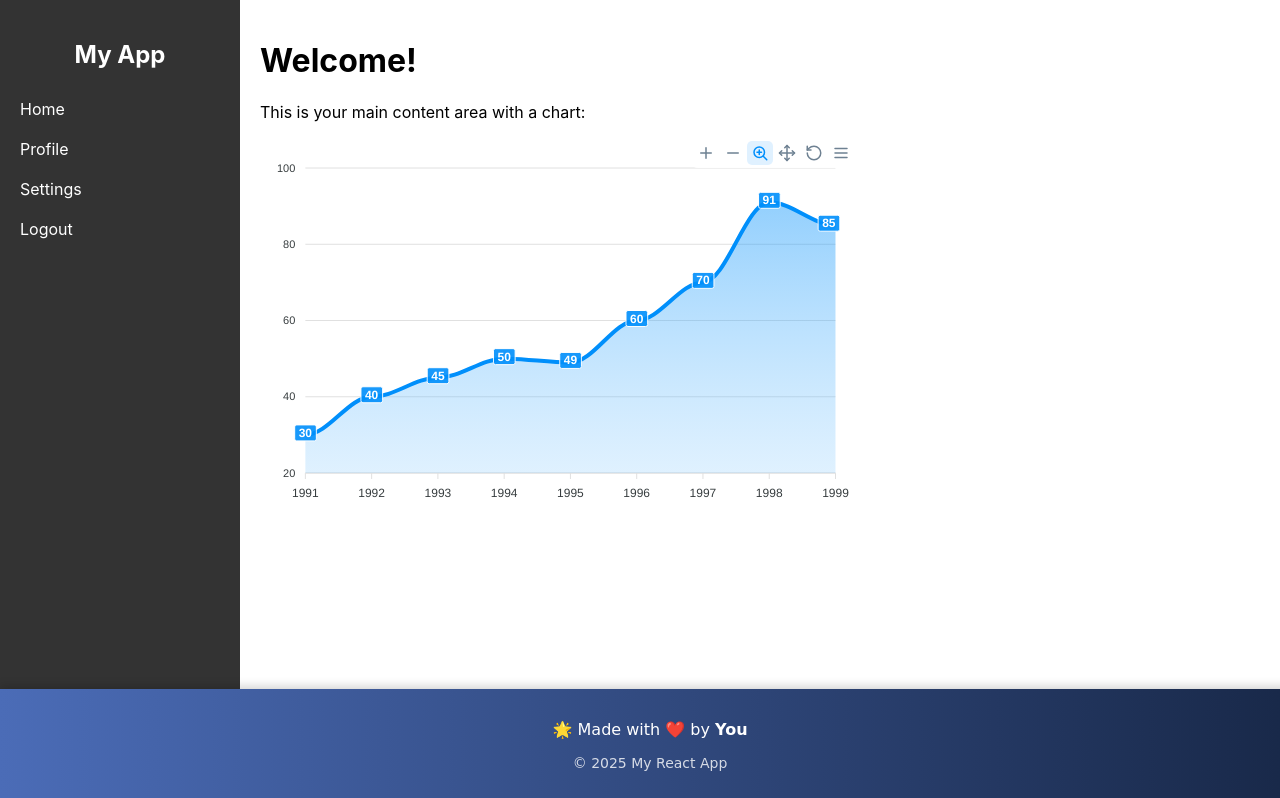
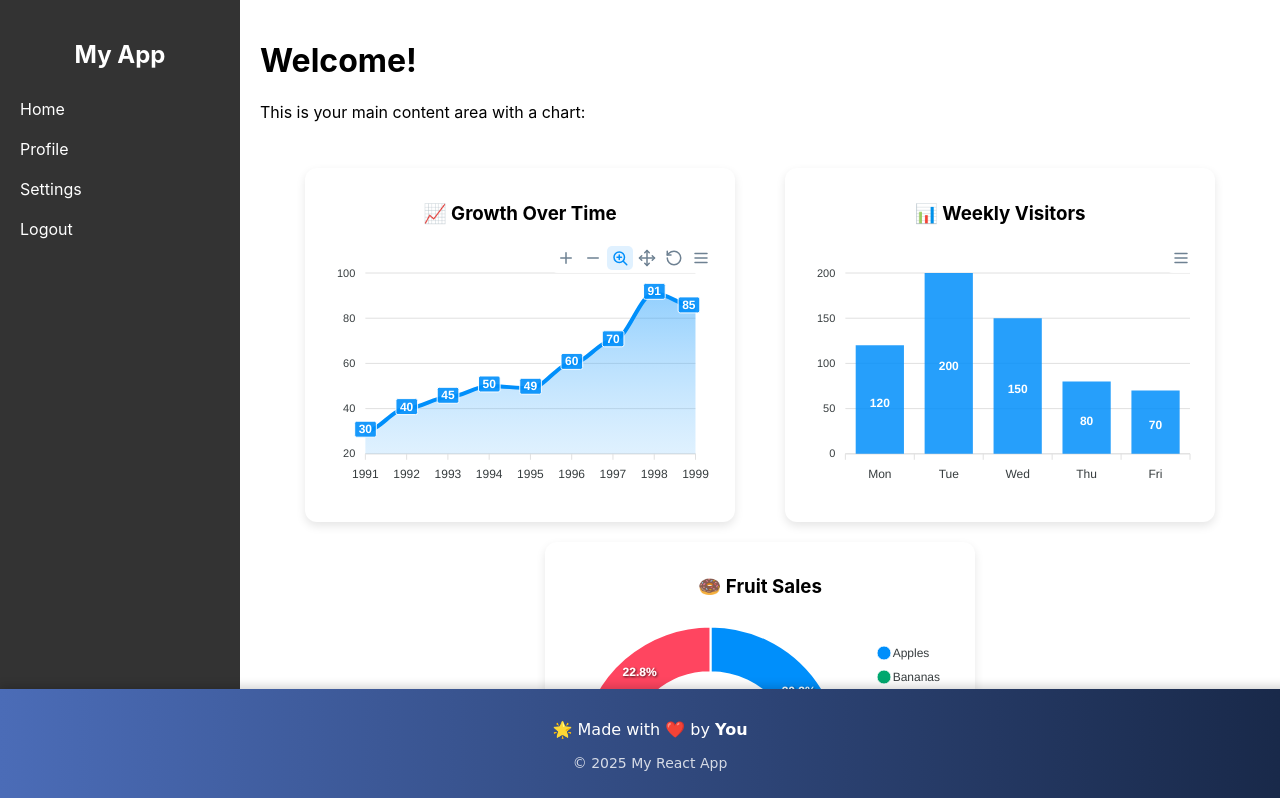
Before and after one commit to HassanAmir454/react-dashboard, a React (Create React App) app: page / in a window 1280 px wide. Shown: the top 798 px of the page. Built offline with nearby package versions, Linux system fonts and the light colour scheme.

Commit message:
component update

```diff
--- /dev/null
+++ b/src/ChartComponent/ChartComponent.css
@@ -0,0 +1,20 @@
+.charts-container {
+  display: flex;
+  flex-wrap: wrap;
+  justify-content: space-around;
+  padding: 20px;
+}
+
+.chart-box {
+  background: white;
+  border-radius: 12px;
+  box-shadow: 0 4px 10px rgba(0, 0, 0, 0.1);
+  padding: 15px;
+  margin: 10px;
+  text-align: center;
+  transition: transform 0.3s ease;
+}
+
+.chart-box:hover {
+  transform: translateY(-5px);
+}
--- a/src/ChartComponent/ChartComponent.js
+++ b/src/ChartComponent/ChartComponent.js
@@ -1,37 +1,78 @@
 import React, { Component } from "react";
 import Chart from "react-apexcharts";
+import "./ChartComponent.css"; // We'll style it next
 
 class ChartComponent extends Component {
   constructor(props) {
     super(props);
 
     this.state = {
-      options: {
-        chart: {
-          id: "basic-bar"
+      // Chart 1 (Your existing chart)
+      areaOptions: {
+        chart: { id: "basic-bar" },
+        xaxis: {
+          categories: [1991, 1992, 1993, 1994, 1995, 1996, 1997, 1998, 1999],
         },
-        xaxis: {
-          categories: [1991, 1992, 1993, 1994, 1995, 1996, 1997, 1998, 1999]
-        }
       },
-      series: [
+      areaSeries: [
         {
           name: "series-1",
-          data: [30, 40, 45, 50, 49, 60, 70, 91, 85]
-        }
-      ]
+          data: [30, 40, 45, 50, 49, 60, 70, 91, 85],
+        },
+      ],
+
+      // Chart 2 (Bar chart)
+      barOptions: {
+        chart: { id: "bar-chart" },
+        xaxis: { categories: ["Mon", "Tue", "Wed", "Thu", "Fri"] },
+      },
+      barSeries: [
+        { name: "Visitors", data: [120, 200, 150, 80, 70] },
+      ],
+
+      // Chart 3 (Donut chart)
+      donutOptions: {
+        labels: ["Apples", "Bananas", "Oranges", "Grapes"],
+      },
+      donutSeries: [44, 55, 13, 33],
     };
   }
 
   render() {
     return (
-      <div className="chart">
-        <Chart
-          options={this.state.options}
-          series={this.state.series}
-          type="area" // can also be 'bar' or 'line'
-          width="600"
-        />
+      <div className="charts-container">
+        {/* Chart 1 - Area */}
+        <div className="chart-box">
+          <h3>📈 Growth Over Time</h3>
+          <Chart
+            options={this.state.areaOptions}
+            series={this.state.areaSeries}
+            type="area"
+            width="400"
+          />
+        </div>
+
+        {/* Chart 2 - Bar */}
+        <div className="chart-box">
+          <h3>📊 Weekly Visitors</h3>
+          <Chart
+            options={this.state.barOptions}
+            series={this.state.barSeries}
+            type="bar"
+            width="400"
+          />
+        </div>
+
+        {/* Chart 3 - Donut */}
+        <div className="chart-box">
+          <h3>🍩 Fruit Sales</h3>
+          <Chart
+            options={this.state.donutOptions}
+            series={this.state.donutSeries}
+            type="donut"
+            width="400"
+          />
+        </div>
       </div>
     );
   }
```
